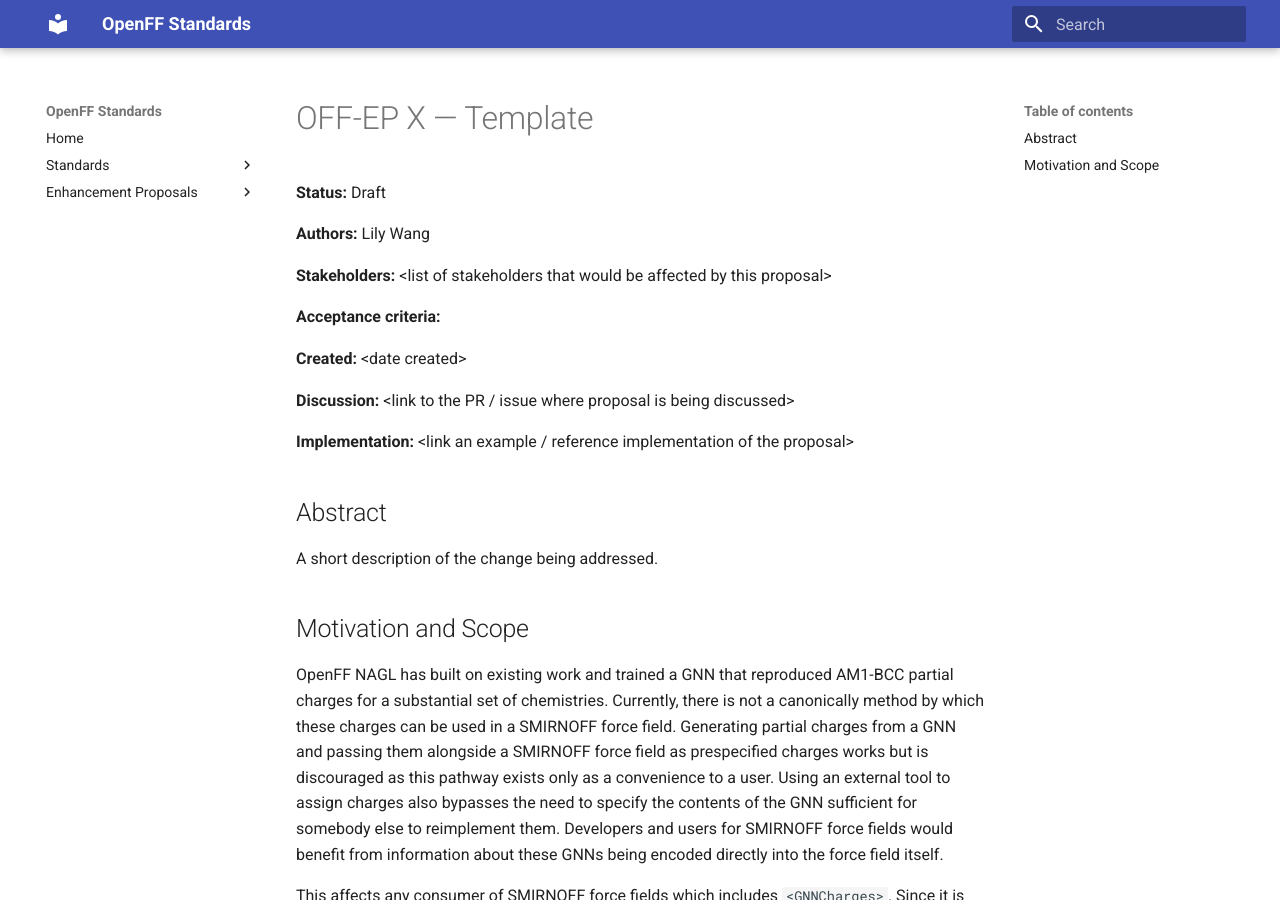
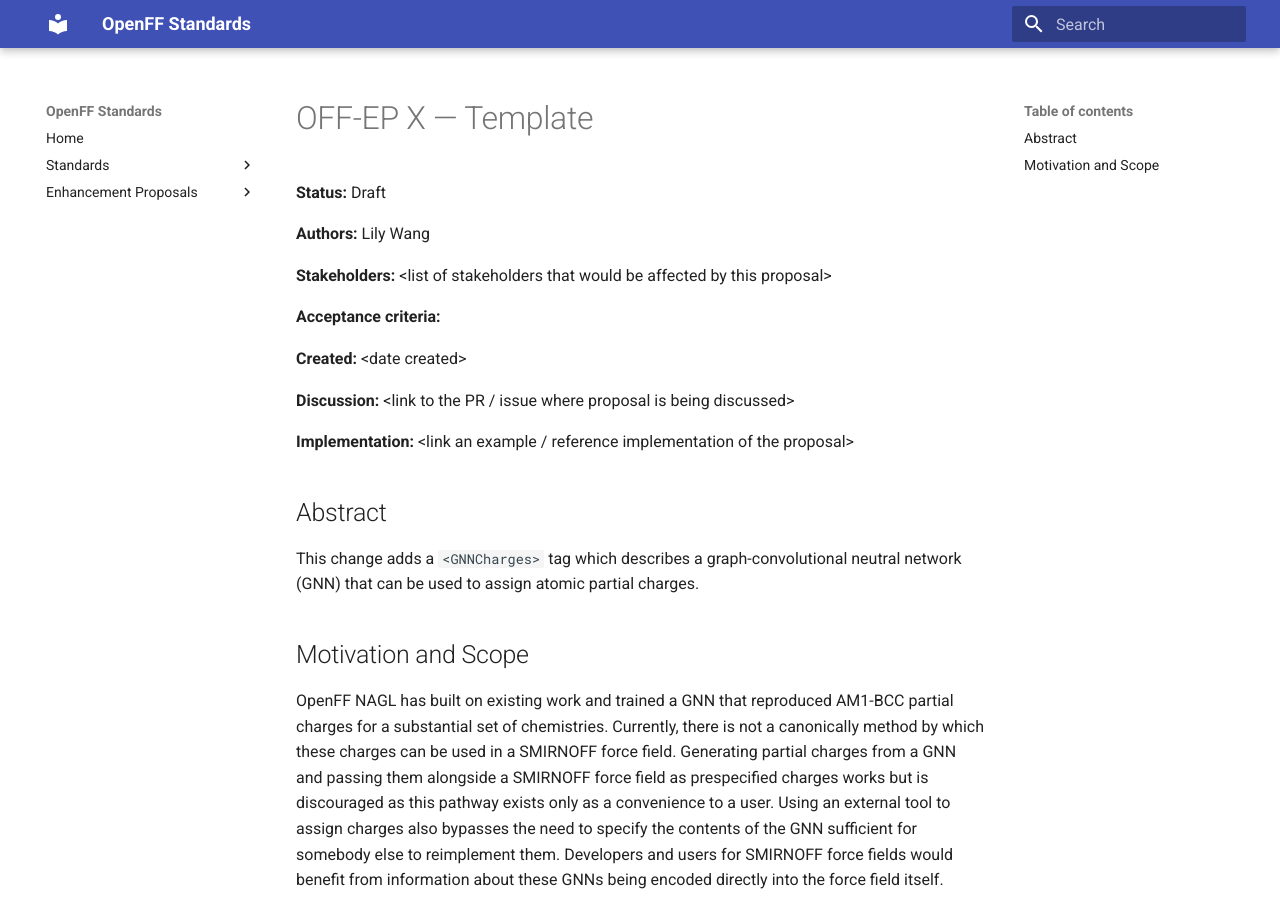
Before and after one commit to openforcefield/standards, an MkDocs documentation site: the page built from docs/enhancement-proposals/off-ep-00XX.md, in a window 1280 px wide and 900 px high. Built offline with MkDocs 1.6.1 and Material for MkDocs 9.7.7, drawn with Linux system fonts in a browser that asks for light colours.

Commit message:
Add abstract

```diff
--- a/docs/enhancement-proposals/off-ep-00XX.md
+++ b/docs/enhancement-proposals/off-ep-00XX.md
@@ -16,7 +16,7 @@
 
 ## Abstract
 
-A short description of the change being addressed.
+This change adds a `<GNNCharges>` tag which describes a graph-convolutional neutral network (GNN) that can be used to assign atomic partial charges.
 
 ## Motivation and Scope
 
```
